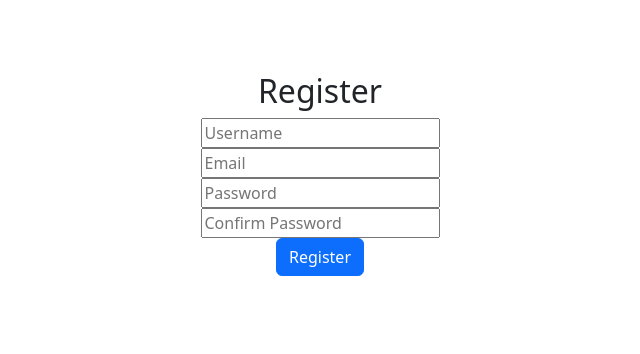
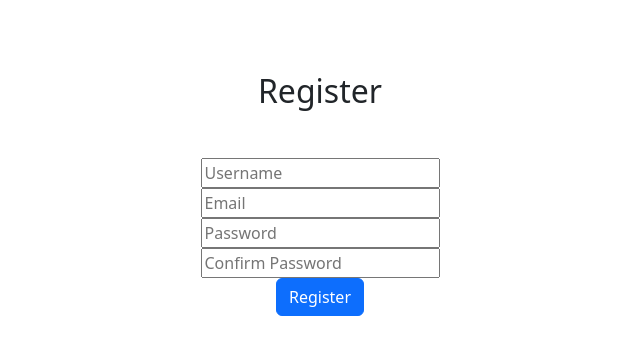
Before and after one commit to ojobointernational/Akhube, a React (Vite) app in the folder frontend/: page /register in a window 1280 px wide. Shown: the top 354 px of the page, without its empty margins (320-960 px from the left). Built offline with nearby package versions, Linux system fonts and the light colour scheme.

Commit message:
modified register page32

```diff
--- a/frontend/src/Components/Register.jsx
+++ b/frontend/src/Components/Register.jsx
@@ -68,6 +68,7 @@ const Register = () => {
       {success && <p style={{ color: "green" }}>{success}</p>}
 
       <form onSubmit={handleSubmit}>
+         <div className='mt-5'>
          <div className="col-sm-50 ">
         <input
           type="text"
@@ -107,6 +108,7 @@ const Register = () => {
         <br />
         <button className='btn btn-primary' type="submit">Register</button>
         </div>
+        </div>
       </form>
     </div>
   );
```
